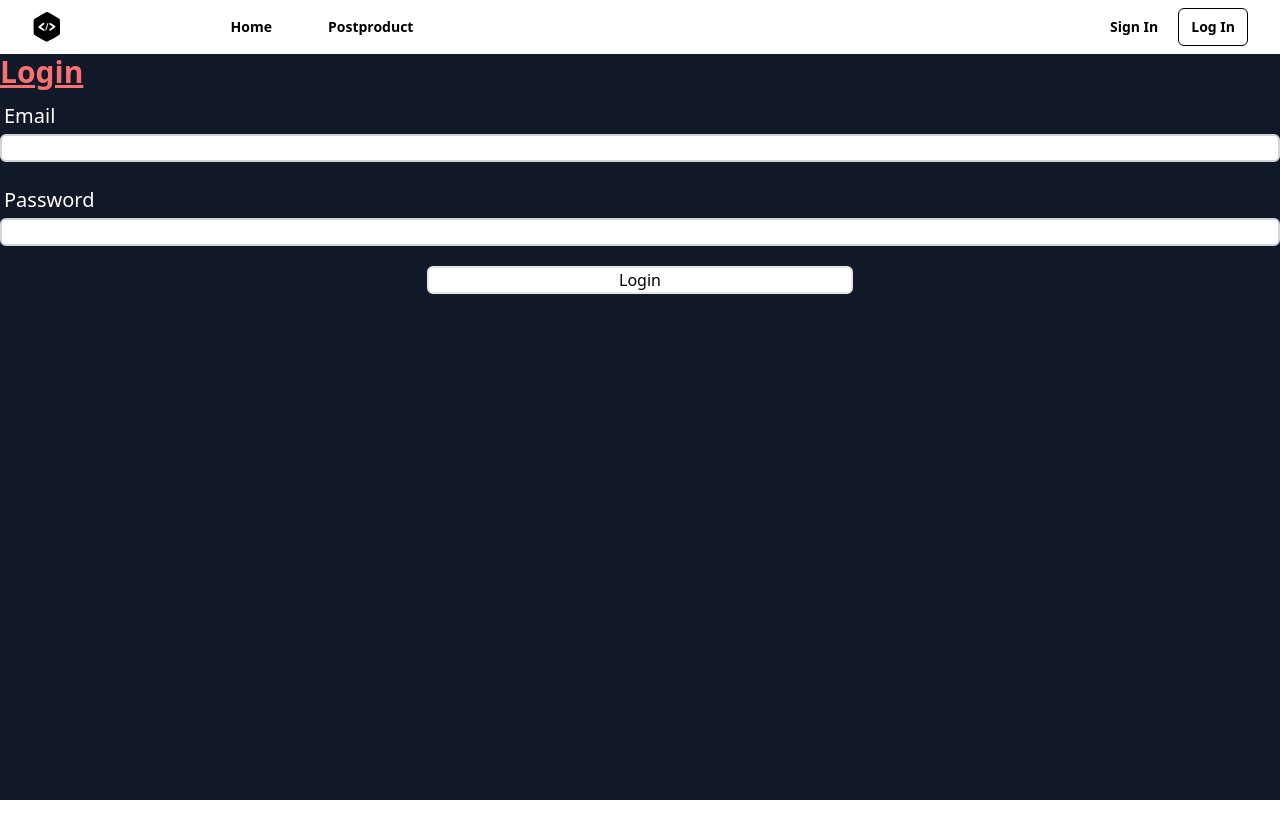
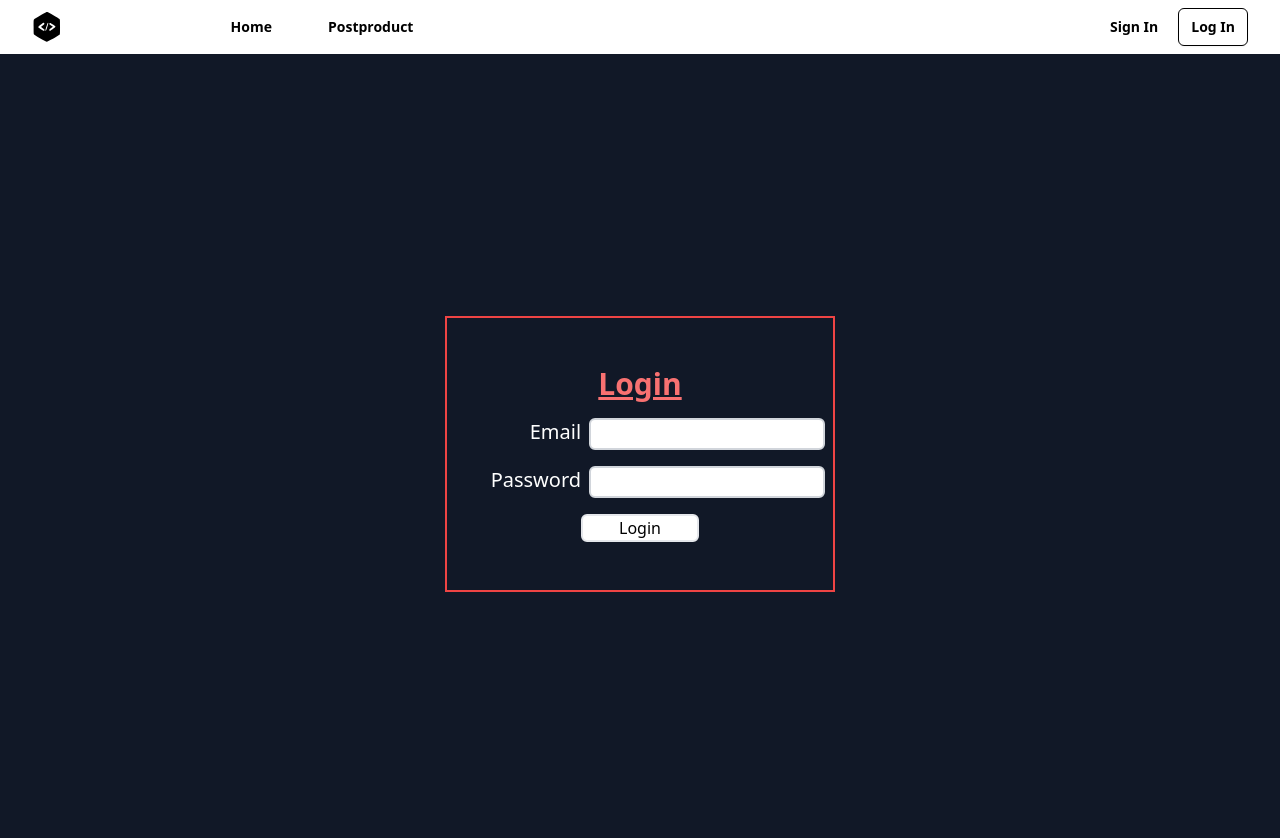
Before and after one commit to abhinavroy83/MarketPlace, a React (Vite) app in the folder client/: page /login in a window 1280 px wide. Shown: the top 838 px of the page. Before the commit the page ends 800 px from the top, so only its background shows below. Built offline with nearby package versions, Linux system fonts and the light colour scheme.

Commit message:
fix the cors issue

```diff
--- a/client/src/components/Getlocations.jsx
+++ b/client/src/components/Getlocations.jsx
@@ -28,10 +28,12 @@ function Getlocations() {
   return (
     <div className="flex flex-col justify-center">
       <Container>
-        <h1>Your current location</h1>
+        <p className="text-white font-dm-sans text-3xl font-bold leading-[144.023%]">
+          Your Current location
+        </p>
 
         {currentlocation && showmap ? (
-          <div className=" flex justify-center">
+          <div className=" flex justify-center py-2">
             <LeafletMap onLocationReceived={currentlocation} />
             {/* <p>{currentlocation}</p> */}
           </div>
--- a/client/src/components/Input.jsx
+++ b/client/src/components/Input.jsx
@@ -6,18 +6,15 @@ const Input = forwardRef(function Input(
 ) {
   const id = useId();
   return (
-    <div className="my-3">
+    <div className=" w-full flex justify-between m-2">
       {label && (
-        <label
-          className=" text-xl text-center inline-block mb-1 pl-1 ml-auto"
-          htmlFor={id}
-        >
+        <label className="text-xl text-center mb-1 pl-1 ml-auto" htmlFor={id}>
           {label}
         </label>
       )}
       <input
         type={type}
-        className={`px-2 w-full rounded-md border-2 border-gray-300 bg-white  text-black outline-none focus:bg-gray-50 duration-200   ${className}`}
+        className={`ml-2 w-8/12 justify-end rounded-md border-2 border-gray-300 bg-white  text-black outline-none focus:bg-gray-50 duration-200   ${className}`}
         ref={ref}
         {...props}
         id={id}
--- a/client/src/components/LeafletMap.jsx
+++ b/client/src/components/LeafletMap.jsx
@@ -53,7 +53,7 @@ const LeafletMap = ({ onLocationReceived }) => {
       ref={(div) => {
         mapContainerRef.current = div;
       }}
-      style={{ position: "relative", height: "300px", width: "1000px" }}
+      style={{ position: "relative", height: "300px", width: "100%" }}
     />
   );
 };
--- a/client/src/components/Login.jsx
+++ b/client/src/components/Login.jsx
@@ -1,6 +1,6 @@
 import React from "react";
 import { useForm } from "react-hook-form";
-import { Input } from "../components/index";
+import { Container, Input } from "../components/index";
 import axios from "axios";
 import { useDispatch } from "react-redux";
 import { login as authlogin } from "../store/authslice";
@@ -30,8 +30,9 @@ function Login() {
     }
   };
   return (
-    <div>
-      <h1 className="text-3xl font-bold underline text-red-400">Login</h1>
+    <div className="flex justify-center items-center h-screen">
+      <div className="flex flex-col items-center justify-center border-2 border-solid border-red-500 px-4 py-10">
+        <h1 className="text-3xl font-bold underline text-red-400 my-2">Login</h1>
         <form onSubmit={handleSubmit(onsubmit)} className="flex flex-col">
           <Input
             label="Email"
@@ -51,6 +52,7 @@ function Login() {
           </button>
         </form>
       </div>
+    </div>
   );
 }
 
--- a/client/src/pages/Getproduct.jsx
+++ b/client/src/pages/Getproduct.jsx
@@ -13,7 +13,7 @@ function Getproduct() {
           `http://localhost:5000/api/getProducts?lat=${cuurentlocation.lat}&lng=${cuurentlocation.lng}`
         )
         .then((res) => {
-          console.log("data get from api", res.data.Products);
+          // console.log("data get from api", res.data.Products);
           setproducts(res.data.Products);
         })
         .catch((error) => console.log(error));
@@ -23,8 +23,11 @@ function Getproduct() {
     <div>
       {products.length > 0 ? (
         <div>
-          <h2>Products Near you</h2>
-          <div className="flex justify-evenly">
+          <p className="text-white font-dm-sans ml-3 text-2xl font-bold leading-[144.023%]">
+            Products Near you
+          </p>
+
+          <div className="flex flex-wrap justify-evenly py-2">
             {products.map((item, key) => (
               <div key={key} className="w-[250px] rounded-md border mx-2">
                 <img
--- a/client/src/pages/PostProduct.jsx
+++ b/client/src/pages/PostProduct.jsx
@@ -9,9 +9,9 @@ Modal.setAppElement("#root");
 function PostProduct({ isOpen, onClose }) {
   const currentLocation = useSelector((state) => state.auth.location);
   const token = useSelector((state) => state.auth.token);
-  console.log("token", token);
+  // console.log("token", token);
   // console.log(currentLocation);
-  console.log(currentLocation);
+  // console.log(currentLocation);
   const {
     register,
     handleSubmit,
```
Also changed, not shown: 2 other files (tests, documents, lock files or other folders). Lines whose indentation alone changed are shown as unchanged.
